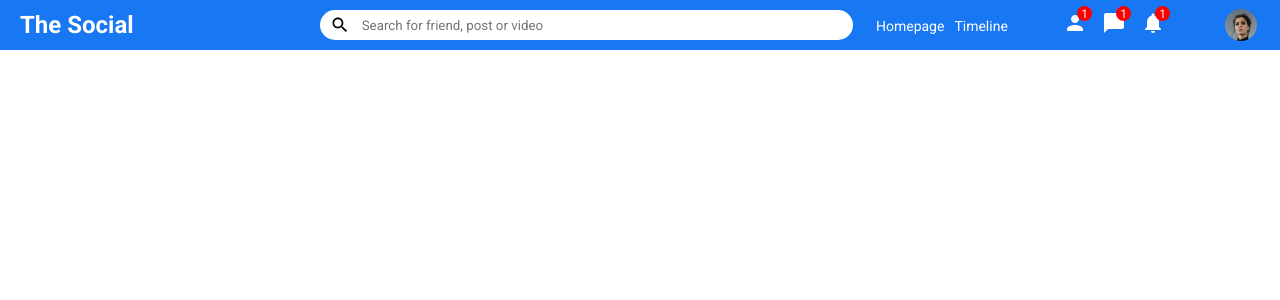
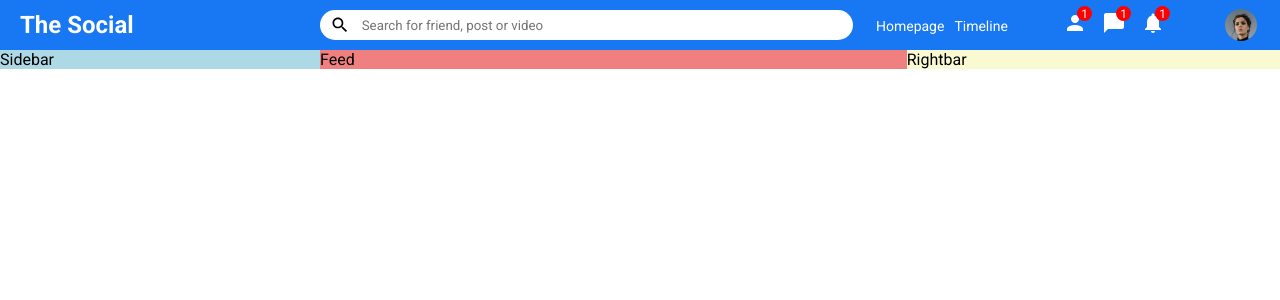
Before and after one commit to sadanmian/React-Social-Media, a React (Create React App) app: page / in a window 1280 px wide. Shown: the top 300 px of the page. Built offline with nearby package versions, Linux system fonts and the light colour scheme.

Commit message:
Body Components

```diff
--- /dev/null
+++ b/src/components/feed/Feed.jsx
@@ -0,0 +1,6 @@
+import React from "react";
+import "./feed.css";
+
+export default function Feed() {
+  return <div className="feed">Feed</div>;
+}
--- /dev/null
+++ b/src/components/feed/feed.css
@@ -0,0 +1,4 @@
+.feed {
+  background-color: lightcoral;
+  flex: 5.5;
+}
--- /dev/null
+++ b/src/components/rightbar/Rightbar.jsx
@@ -0,0 +1,6 @@
+import React from "react";
+import "./rightbar.css";
+
+export default function Rightbar() {
+  return <div className="rightbar">Rightbar</div>;
+}
--- /dev/null
+++ b/src/components/rightbar/rightbar.css
@@ -0,0 +1,4 @@
+.rightbar {
+  flex: 3.5;
+  background-color: lightgoldenrodyellow;
+}
--- /dev/null
+++ b/src/components/sidebar/Sidebar.jsx
@@ -0,0 +1,6 @@
+import React from "react";
+import "./sidebar.css";
+
+export default function Sidebar() {
+  return <div className="sidebar">Sidebar</div>;
+}
--- /dev/null
+++ b/src/components/sidebar/sidebar.css
@@ -0,0 +1,4 @@
+.sidebar {
+  flex: 3;
+  background-color: lightblue;
+}
--- a/src/pages/home/Home.js
+++ b/src/pages/home/Home.js
@@ -1,11 +1,20 @@
 import React from "react";
+import "./home.css";
 import Topbar from "../../components/topbar/Topbar";
+import Sidebar from "../../components/sidebar/Sidebar";
+import Feed from "../../components/feed/Feed";
+import Rightbar from "../../components/rightbar/Rightbar";
 
 const Home = () => {
   return (
-    <div>
+    <>
       <Topbar />
-    </div>
+      <div className="homeContainer">
+        <Sidebar />
+        <Feed />
+        <Rightbar />
+      </div>
+    </>
   );
 };
 
--- a/src/pages/home/home.css
+++ b/src/pages/home/home.css
@@ -0,0 +1,4 @@
+.homeContainer {
+  display: flex;
+  width: 100%;
+}
```
